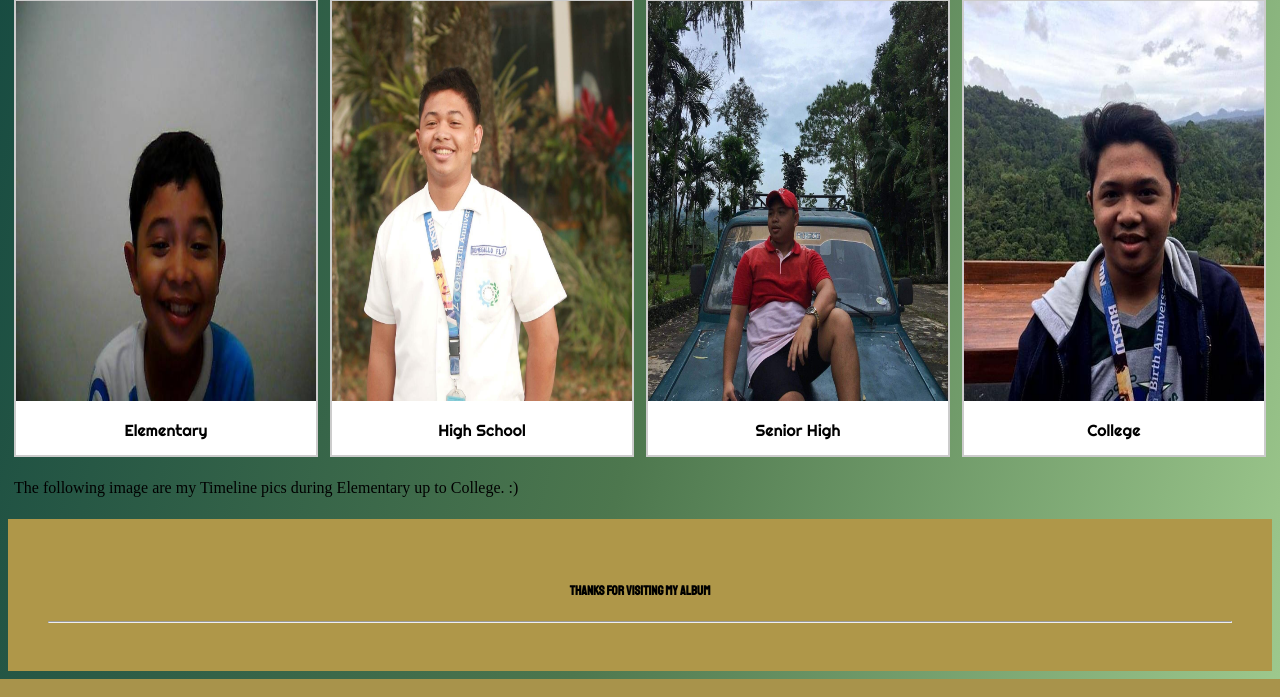
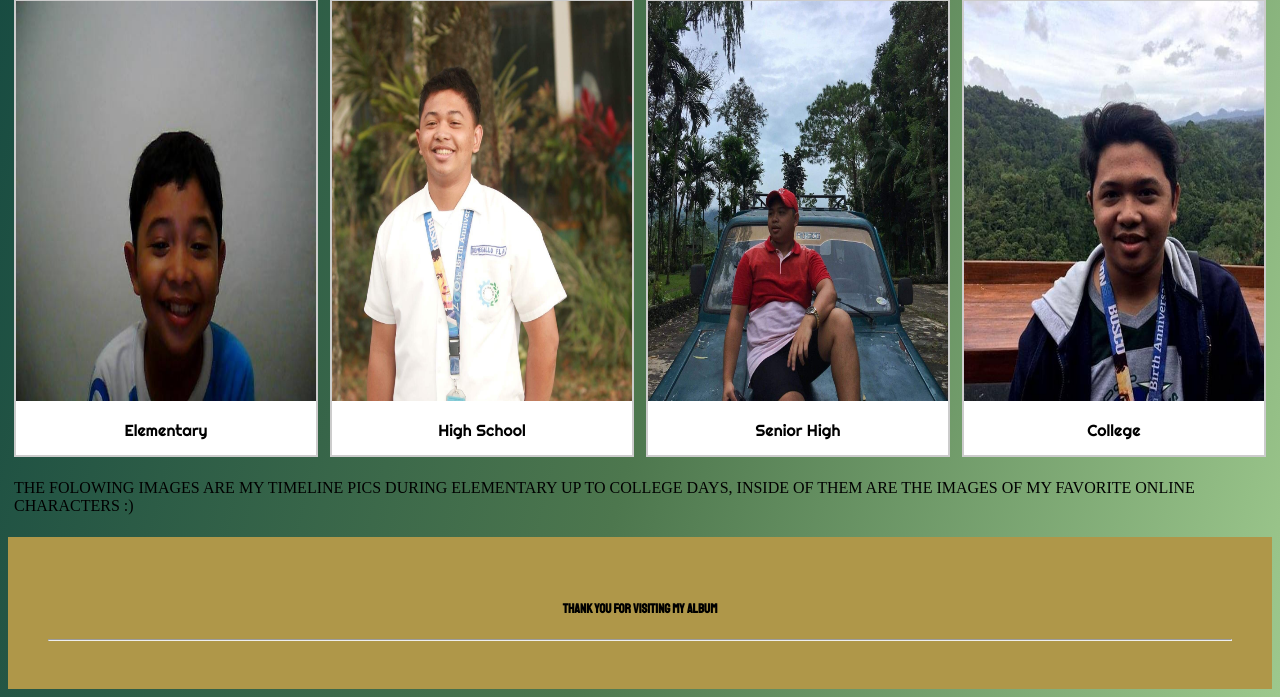
Before and after one commit to Fritz1820646/Fritz-album, a PHP site: page / in a window 1280 px wide. Shown: the part 242-939 px from the top of the page. Run offline with PHP 8.4, Linux system fonts and the light colour scheme.

Commit message:
Update index.php

```diff
--- a/index.php
+++ b/index.php
@@ -55,12 +55,12 @@
 <div class="clearfix"></div>
 
 <div style="padding:6px;">
-  <p>The following image are my Timeline pics during Elementary up to College. :) </p>
+  <p>THE FOLOWING IMAGES ARE MY TIMELINE PICS DURING ELEMENTARY UP TO COLLEGE DAYS, INSIDE OF THEM ARE THE IMAGES OF MY FAVORITE ONLINE CHARACTERS :) </p>
 </div>
 
   <!-- Site footer -->
     <footer class="footer">
-	<h5>Thanks For Visiting my Album</h5>
+	<h5>Thank You For Visiting my Album</h5>
 	<hr/>
 	</footer>
 
```
